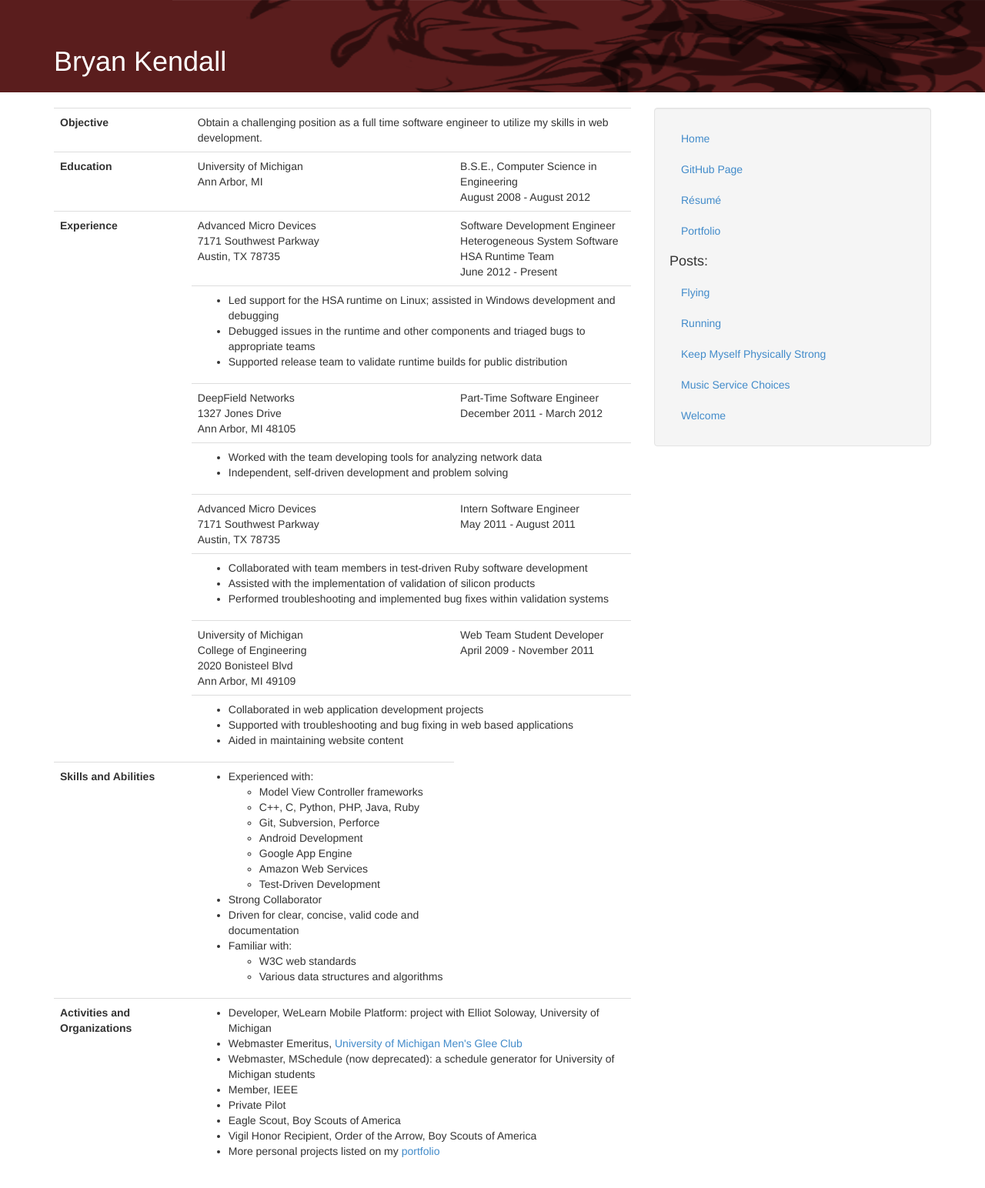
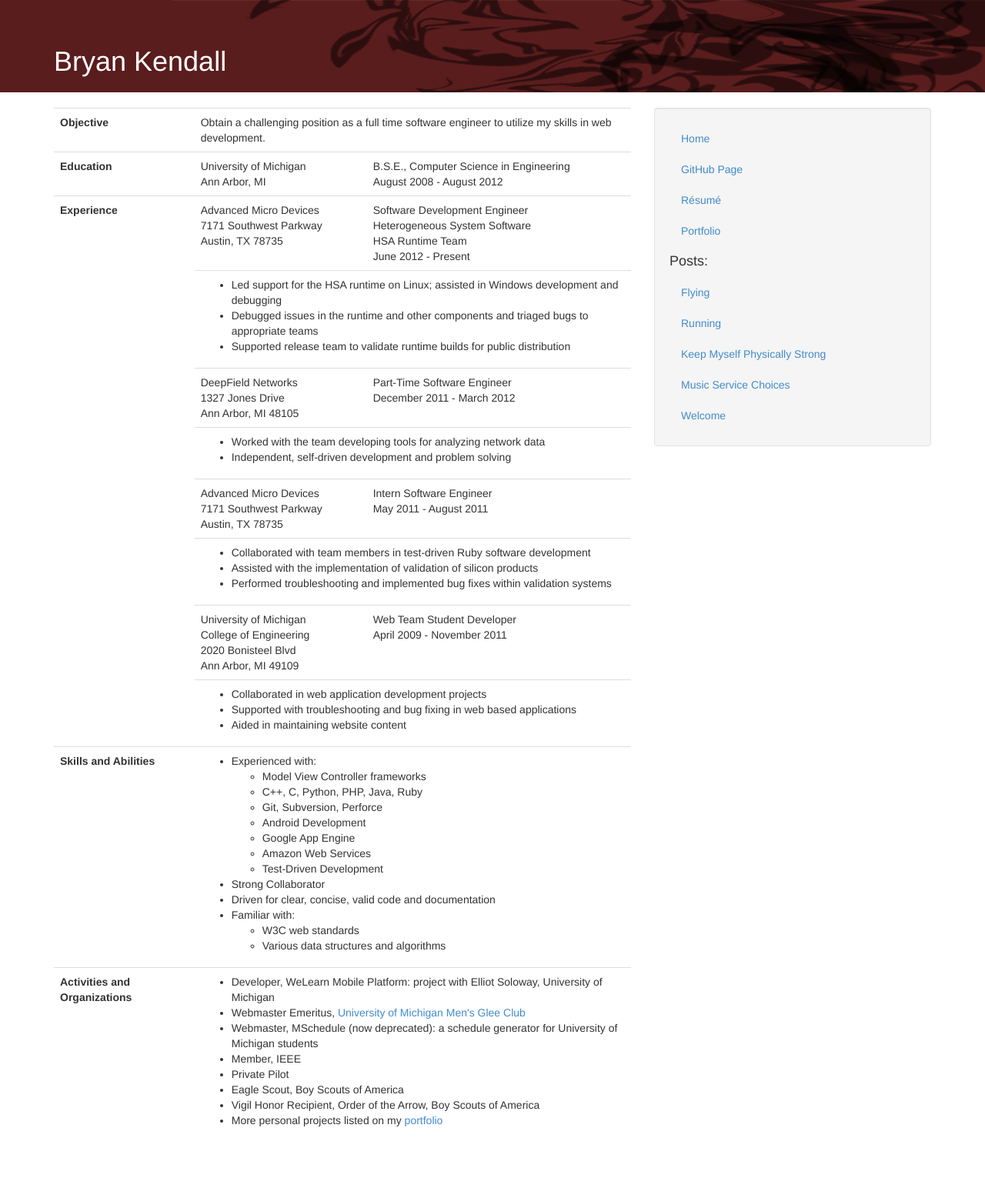
Before and after one commit to bkendall/bkendall.github.com, a Jekyll site: the page built from resume.html, in a window 1280 px wide. Shown: the whole page at 77% size. Built offline with Jekyll 4.4.1, drawn with Linux system fonts in a browser that asks for light colours; nearby versions of some CDN libraries; after the commit the page ends 1504 px from its top, so only the background shows below that.

Commit message:
Update resume
Set Skills and Abilities to actually be 2 columns wide

```diff
--- a/resume.html
+++ b/resume.html
@@ -89,7 +89,7 @@
    </tr>
    <tr>
     <td style="font-weight:bold;">Skills and Abilities</td>
-    <td><ul>
+    <td colspan="2"><ul>
      <li>Experienced with:<ul>
       <li>Model View Controller frameworks</li>
       <li>C++, C, Python, PHP, Java, Ruby</li>
```
